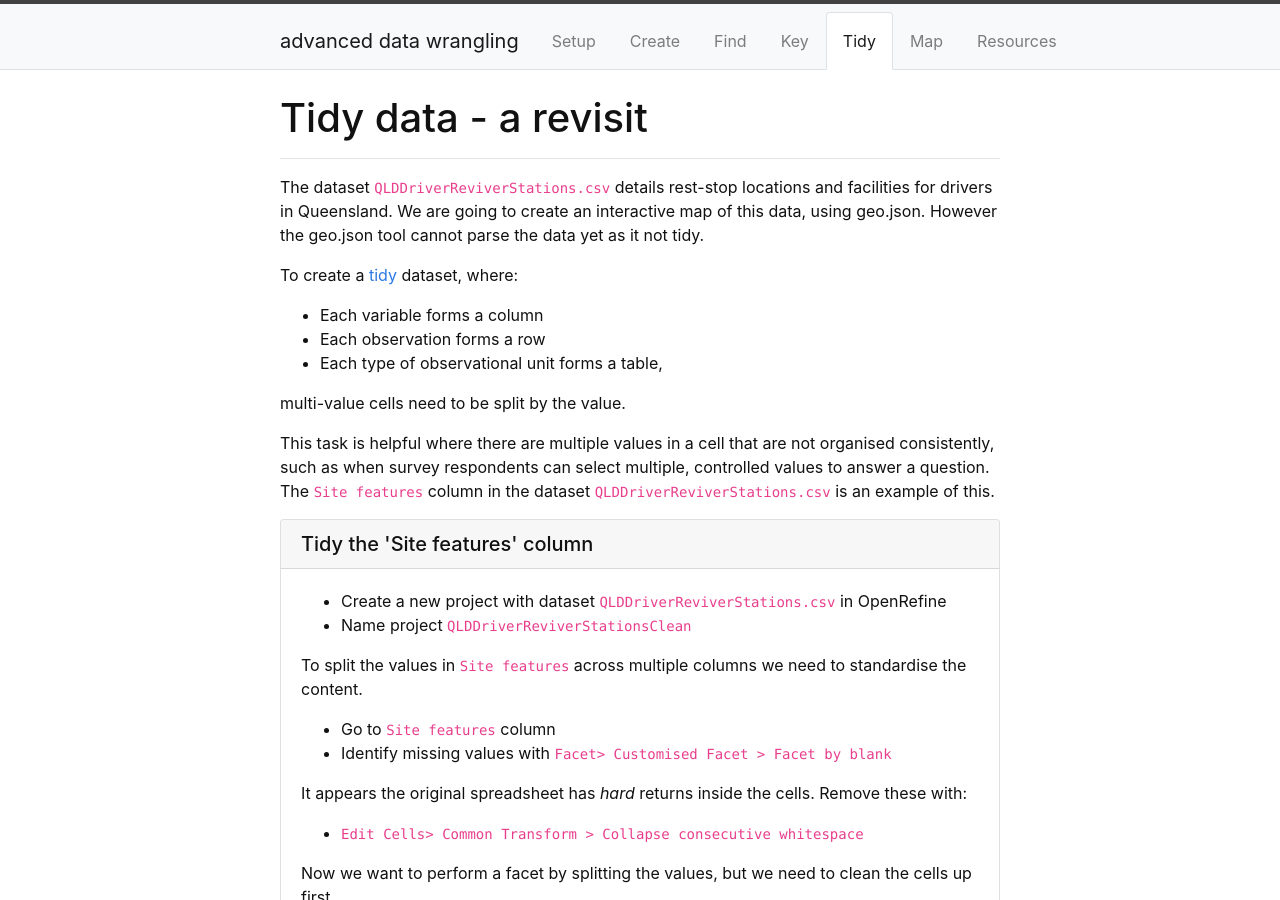
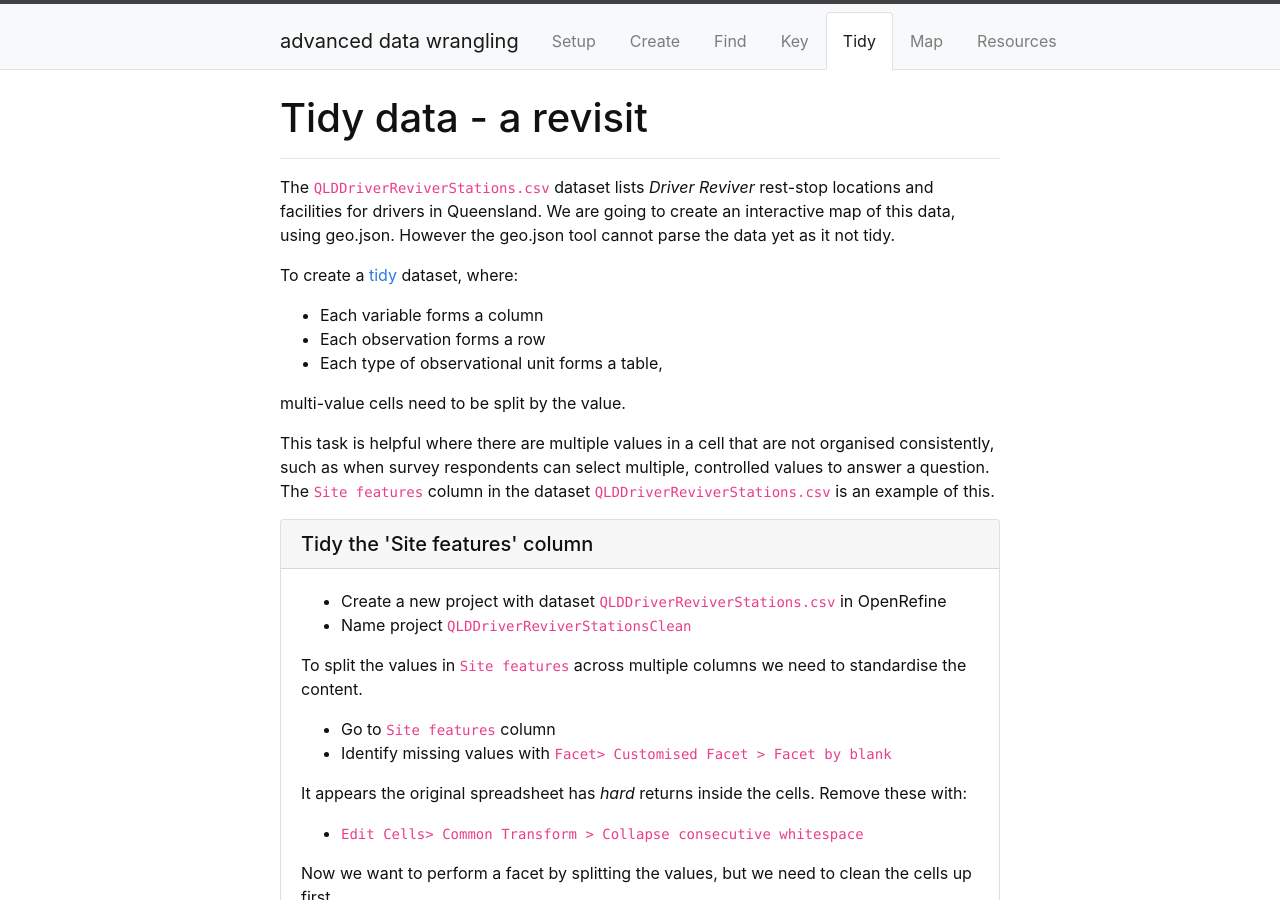
Before and after one commit to GULibrarySandbox/advanced-data-wrangle-old, a Jekyll site: the page built from content/5-lesson.md, in a window 1280 px wide and 900 px high. Built offline with Jekyll 4.4.1, drawn with Linux system fonts in a browser that asks for light colours.

Commit message:
Update 5-lesson.md

```diff
--- a/content/5-lesson.md
+++ b/content/5-lesson.md
@@ -7,7 +7,7 @@ nav: true
 
 -----
 
-The dataset  `QLDDriverReviverStations.csv` details rest-stop locations and facilities for drivers in Queensland. We are going to create an interactive map of this data, using geo.json.  However the geo.json tool cannot parse the data yet as it not tidy.
+The  `QLDDriverReviverStations.csv` dataset lists *Driver Reviver* rest-stop locations and facilities for drivers in Queensland. We are going to create an interactive map of this data, using geo.json.  However the geo.json tool cannot parse the data yet as it not tidy.
 
 To create a [tidy](https://cran.r-project.org/web/packages/tidyr/vignettes/tidy-data.html) dataset, where:
 - Each variable forms a column
```
